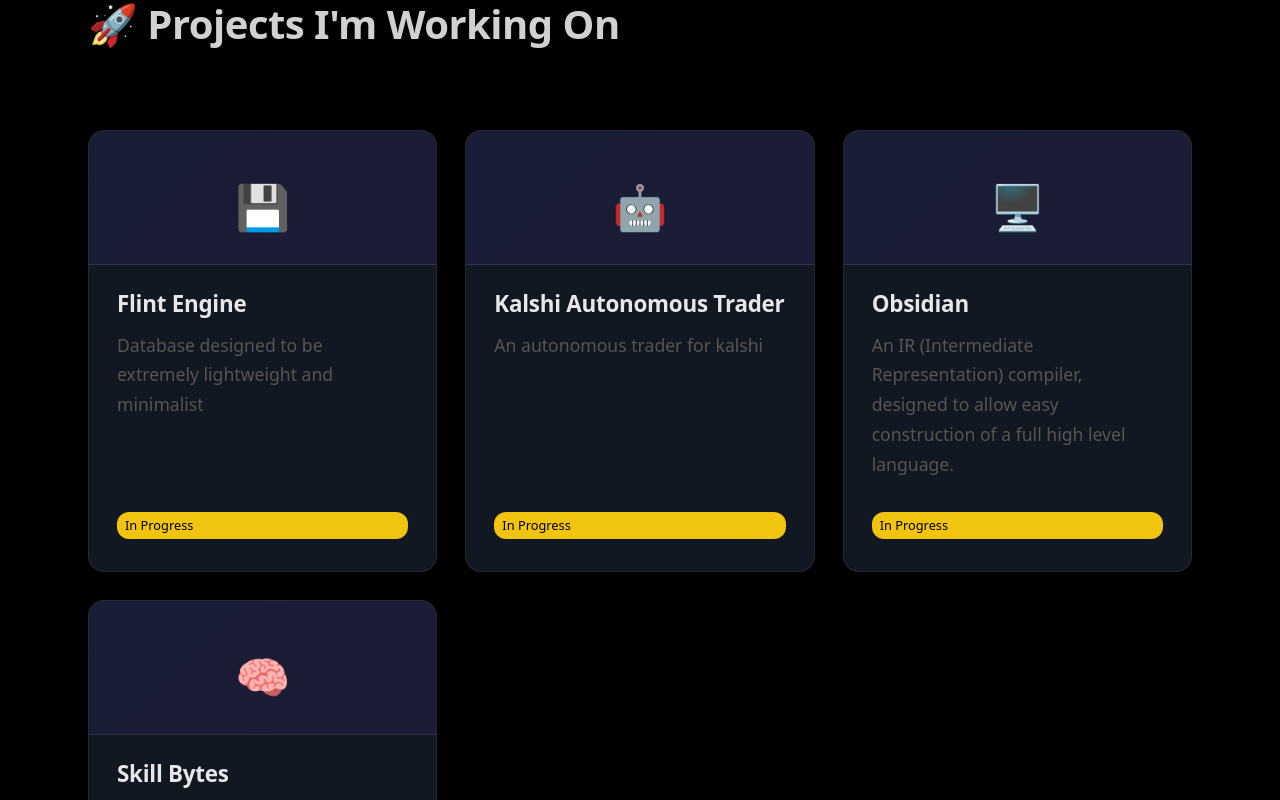
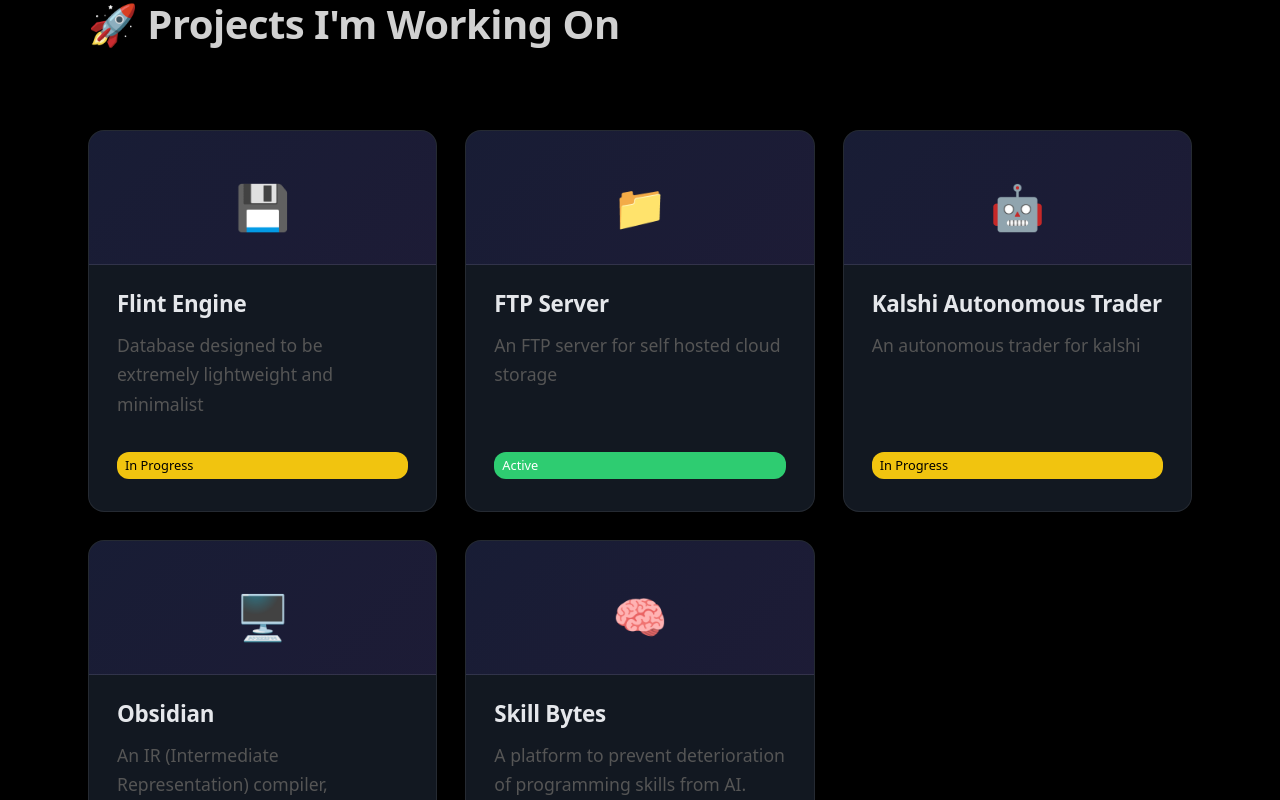
Before and after one commit to anb2473/Portfolio, a React (Vite) app: page / in a window 1280 px wide. Shown: the part 1420-2220 px from the top of the page. Built offline with nearby package versions, Linux system fonts and the light colour scheme.

Commit message:
Add FTP Server project to Bio component

```diff
--- a/src/pages/home/Bio.jsx
+++ b/src/pages/home/Bio.jsx
@@ -43,6 +43,13 @@
       description: 'Database designed to be extremely lightweight and minimalist',
       url: 'https://github.com/anb2473/flint-engine',
       status: 'In Progress'
+    },
+    {
+      emoji: '📁',
+      name: 'FTP Server',
+      description: 'An FTP server for self hosted cloud storage',
+      url: 'https://github.com/anb2473/ftp-server',
+      status: 'Active'
     },
     {
       emoji: '🤖',
```
